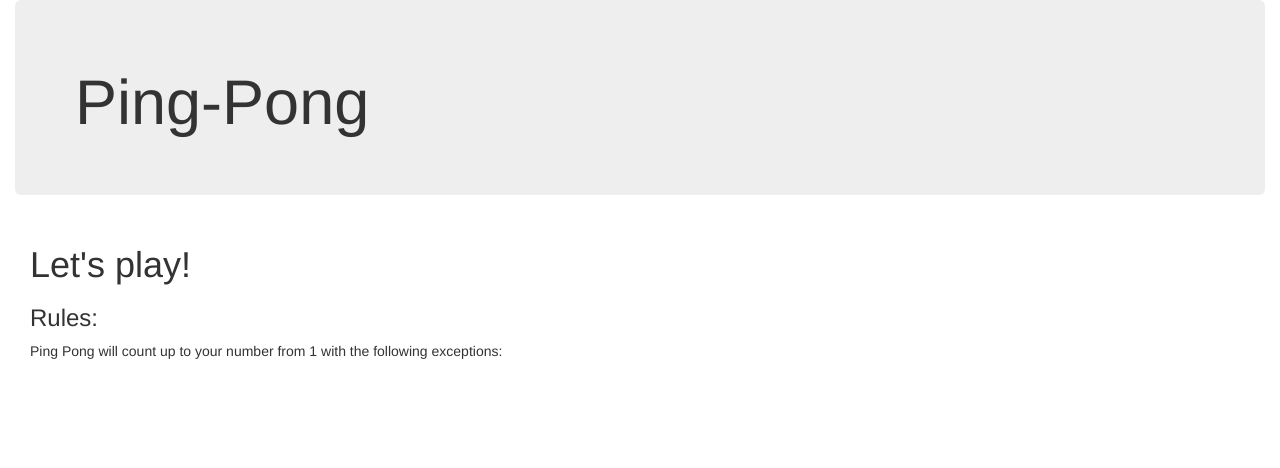
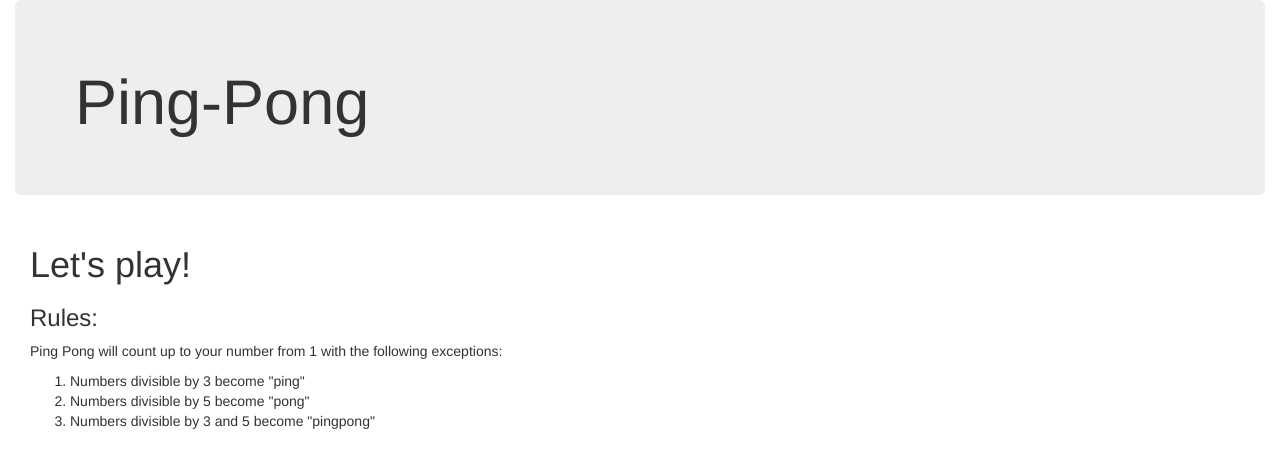
Before and after one commit to Imma7/Ping-Pong, a plain HTML site: page index.html in a window 1280 px wide. Drawn offline with Linux system fonts and the light colour scheme.

Commit message:
Added ordered list and their items

```diff
--- a/index.html
+++ b/index.html
@@ -15,6 +15,12 @@
                 <h1>Let's play!</h1>
                 <h3>Rules:</h3>
                 <p>Ping Pong will count up to your number from 1 with the following exceptions:</p>
+
+                <ol>
+                    <li>Numbers divisible by 3 become "ping"</li>
+                    <li>Numbers divisible by 5 become "pong"</li>
+                    <li>Numbers divisible by 3 and 5 become "pingpong"</li>
+                </ol>
         </div>
     </div>
 
```
